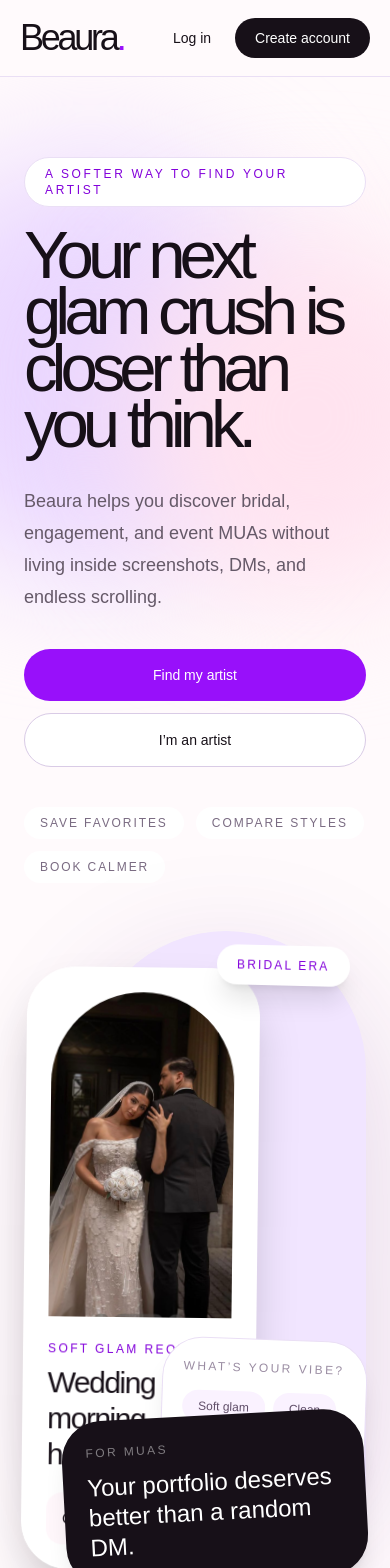
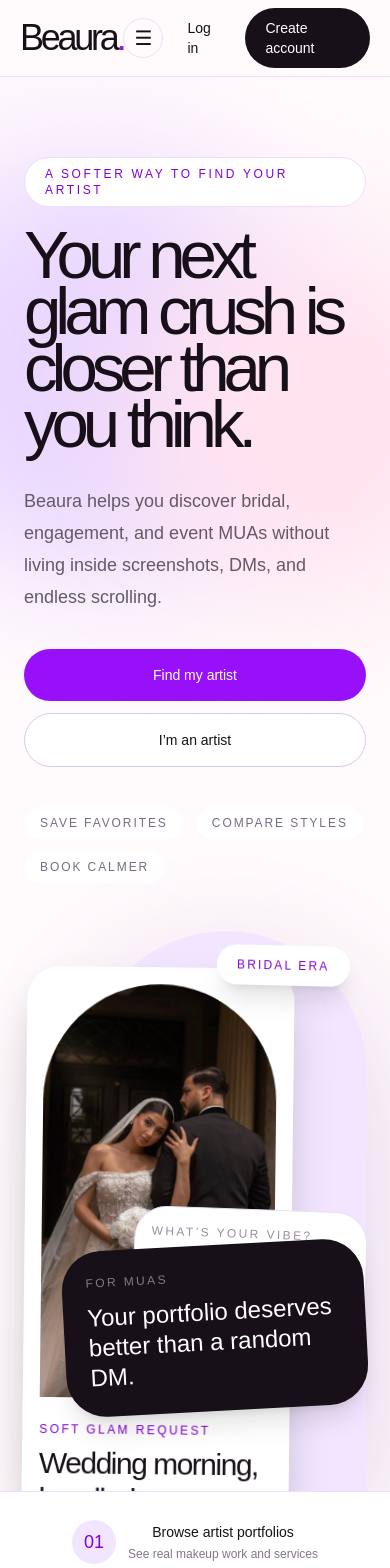
Before and after one commit to mshahd2410-create/beaura, a Next.js app: page / in a window 390 px wide. Shown: the top 1568 px of the page. Built offline with nearby package versions, Linux system fonts and the light colour scheme; no server answers; the database is empty.

Commit message:
Improve mobile landing navigation and responsive hero

```diff
--- a/app/page.tsx
+++ b/app/page.tsx
@@ -36,13 +36,24 @@ export default function HomePage() {
       <header className="sticky top-0 z-50 border-b border-[#eadff5] bg-[#fffafc]/95 backdrop-blur-xl">
         <div className="mx-auto flex h-[76px] max-w-7xl items-center justify-between px-5 sm:px-8">
           <Link href="/" className="text-4xl font-light tracking-[-0.09em] text-[#171018]">Beaura<span className="text-purple-600">.</span></Link>
-          <nav className="hidden items-center gap-8 text-sm text-[#6f6077] md:flex">
+          <nav aria-label="Main navigation" className="hidden items-center gap-8 text-sm text-[#6f6077] md:flex">
             <a href="#artists" className="transition hover:text-purple-700">Makeup artists</a>
             <a href="#occasions" className="transition hover:text-purple-700">Services</a>
             <a href="#how-it-works" className="transition hover:text-purple-700">How it works</a>
             <Link href="/about" className="transition hover:text-purple-700">About Beaura</Link>
           </nav>
           <div className="flex items-center gap-2 sm:gap-3">
+            <details className="relative md:hidden">
+              <summary aria-label="Open navigation menu" className="flex h-10 w-10 cursor-pointer list-none items-center justify-center rounded-full border border-[#eadff5] text-xl text-[#171018] focus-visible:outline focus-visible:outline-2 focus-visible:outline-purple-600">
+                <span aria-hidden="true">☰</span>
+              </summary>
+              <nav aria-label="Mobile navigation" className="absolute right-0 top-12 z-50 flex w-56 flex-col gap-1 rounded-2xl border border-[#eadff5] bg-white p-3 text-sm text-[#6f6077] shadow-xl">
+                <a href="#artists" className="rounded-xl px-3 py-3 hover:bg-[#f7efff]">Makeup artists</a>
+                <a href="#occasions" className="rounded-xl px-3 py-3 hover:bg-[#f7efff]">Services</a>
+                <a href="#how-it-works" className="rounded-xl px-3 py-3 hover:bg-[#f7efff]">How it works</a>
+                <Link href="/about" className="rounded-xl px-3 py-3 hover:bg-[#f7efff]">About Beaura</Link>
+              </nav>
+            </details>
             <Link href="/login" className="rounded-full px-4 py-2.5 text-sm text-[#171018] transition hover:bg-[#f1e5ff]">Log in</Link>
             <Link href="/register" className="rounded-full bg-[#171018] px-5 py-2.5 text-sm text-white transition hover:bg-purple-700">Create account</Link>
           </div>
@@ -97,14 +108,14 @@ export default function HomePage() {
             </div>
           </div>
 
-          <div className="relative min-h-[650px]">
+          <div className="relative min-h-[480px] sm:min-h-[580px] lg:min-h-[650px]">
             <div className="absolute right-0 top-0 h-[560px] w-[82%] rounded-t-full rounded-b-[4rem] bg-[#f1e5ff] shadow-[0_40px_130px_rgba(88,28,135,0.18)]" />
 
             <div className="float-soft absolute right-4 top-4 z-10 rounded-full bg-white px-5 py-3 text-xs uppercase tracking-[0.18em] text-purple-700 shadow-xl">
               bridal era
             </div>
 
-            <div className="float-slow absolute left-0 top-12 w-[68%] rounded-[3rem] border border-white bg-white p-6 shadow-2xl">
+            <div className="float-slow absolute left-0 top-12 w-[78%] rounded-[2rem] border border-white bg-white p-4 shadow-2xl sm:w-[68%] sm:rounded-[3rem] sm:p-6">
               <img
                 src="/Landing/hero-bride.jpg"
                 alt="Bridal makeup look"
@@ -126,7 +137,7 @@ export default function HomePage() {
               </div>
             </div>
 
-            <div className="absolute bottom-24 right-0 w-[60%] rotate-2 rounded-[2.5rem] border border-[#eadff5] bg-white p-5 shadow-xl">
+            <div className="absolute bottom-16 right-0 w-[68%] rotate-2 rounded-[2rem] border border-[#eadff5] bg-white p-4 shadow-xl sm:bottom-24 sm:w-[60%] sm:rounded-[2.5rem] sm:p-5">
               <p className="text-xs uppercase tracking-[0.2em] text-[#9a8ca2]">
                 what’s your vibe?
               </p>
```
